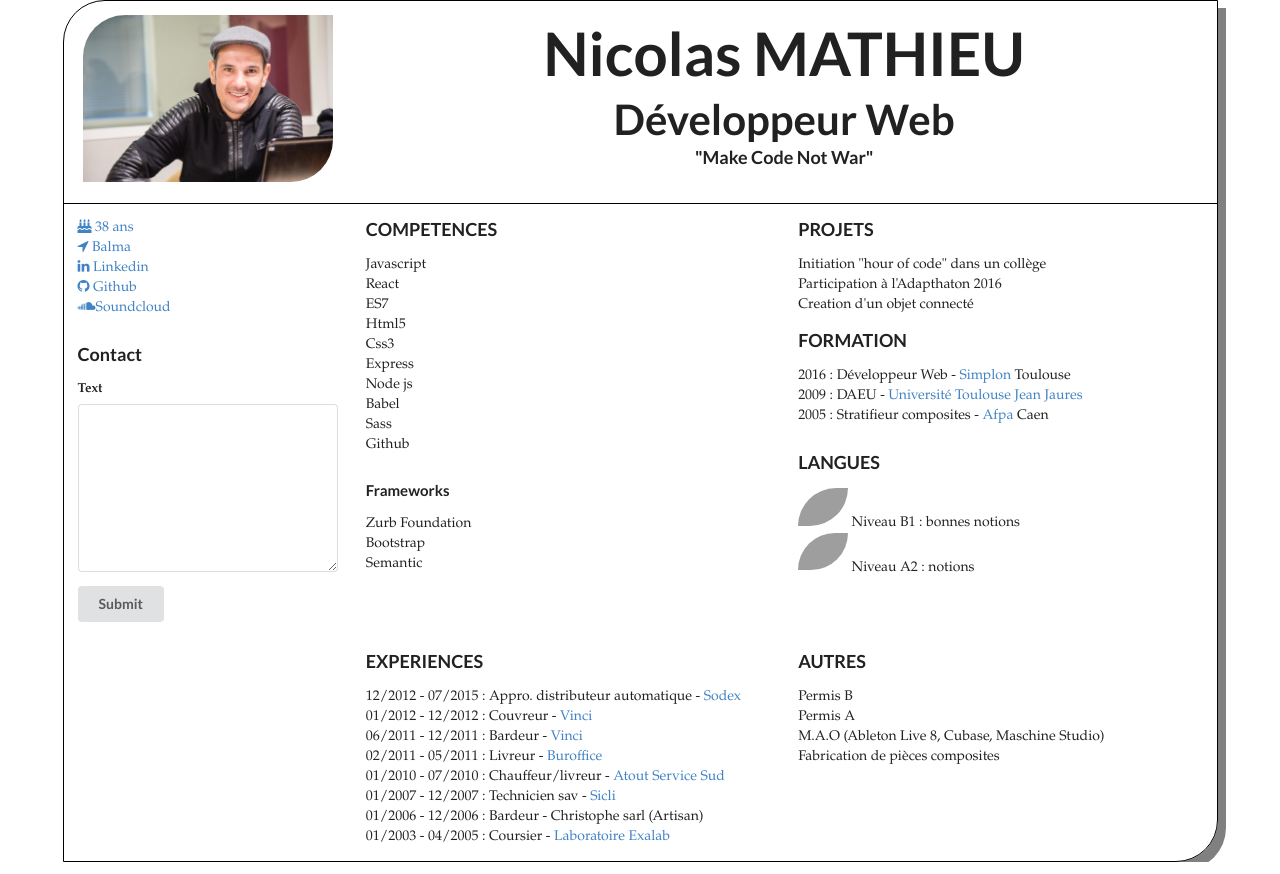
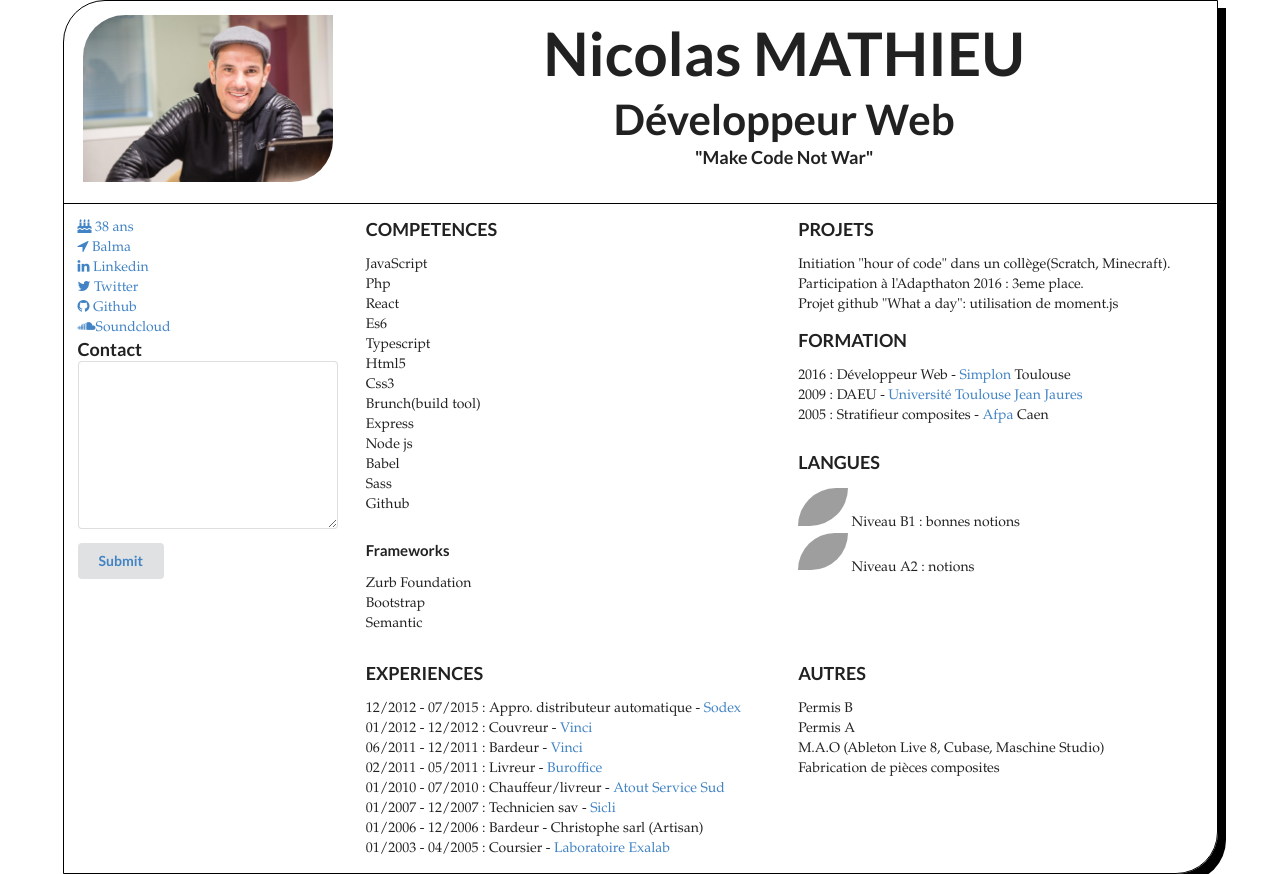
Before and after one commit to NickoM31/cv-nicolas-m., a website: page index.html in a window 1280 px wide. Drawn offline with nearby package versions, Linux system fonts and the light colour scheme; grey boxes are pictures that could not be loaded.

Commit message:
Update cv 15 janvier 2017

```diff
--- a/index.html
+++ b/index.html
@@ -4,8 +4,8 @@
 	<meta charset="UTF-8">
 	<title>Cv Nicolas</title>
 	<link rel="stylesheet" type="text/css" href="https://cdnjs.cloudflare.com/ajax/libs/semantic-ui/2.2.7/semantic.min.css">
+	<link rel="stylesheet" type="text/css" href="https://cdnjs.cloudflare.com/ajax/libs/font-awesome/4.7.0/css/font-awesome.css">
 	<link rel="stylesheet" type="text/css" href="css/style.css">
-	<link rel="stylesheet" type="text/css" href="https://cdnjs.cloudflare.com/ajax/libs/font-awesome/4.7.0/css/font-awesome.css">
 </head>
 <body>
 
@@ -28,26 +28,29 @@
 					<div><a class="contact" href="http://www.calendriergratuit.fr/calendrier-1979.htm"><i class="fa fa-birthday-cake" aria-hidden="true"></i> 38 ans</a></div>
 					<div> <a class="contact" href="https://www.google.fr/intl/fr/earth/"><i class="fa fa-location-arrow" aria-hidden="true"></i> Balma</a></div>
 					<div><a class="contact" href="https://fr.linkedin.com/in/nicolas-mathieu-08ba1b134"><i class="fa fa-linkedin" aria-hidden="true"></i> Linkedin</a></div>
+					<div><a class="contact" href="https://twitter.com/nicolasMdevWeb"><i class="fa fa-twitter" aria-hidden="true"></i> Twitter</a></div>
 					<div><a class="contact" href="https://github.com/NickoM31"><i class="fa fa-github" aria-hidden="true"></i> Github</a></div>
 					<div><a class="contact" href="https://soundcloud.com/user-677857453"><i class="fa fa-soundcloud" aria-hidden="true"></i>Soundcloud</a></div>
 				</div>
-				<h3>Contact</h3>
 				<form class="ui form">
+					<label for="contact"><h3>Contact</h3></label>
 					<div class="field">
-						<label>Text</label>
-						<textarea></textarea>
+						<textarea id="contact"></textarea>
 					</div>
-					<button class="ui button" type="submit">Submit</button>
+					<button class="ui button" type="submit"><a href="mailto:nicolasmathieu31130@gmail.com">Submit</a></button>
 				</form>
 			</div>
 			<div class="six wide column">
 				<h3>COMPETENCES</h3>
 				<div class="ui list">
-					<li>Javascript</li>
+					<li>JavaScript</li>
+					<li>Php</li>
 					<li>React</li>
-					<li>ES7</li>
+					<li>Es6</li>
+					<li>Typescript</li>
 					<li>Html5</li>
 					<li>Css3</li>
+					<li>Brunch(build tool)</li>
 					<li>Express</li>
 					<li>Node js</li>
 					<li>Babel</li>
@@ -62,9 +65,10 @@
 			<div class="six wide column">
 				<h3>PROJETS</h3>
 				<div class="ui list">
-					<li>Initiation "hour of code" dans un collège</li>
-					<li>Participation à l'Adapthaton 2016</li>
-					<li>Creation d'un objet connecté</li>
+					<li>Initiation "hour of code" dans un collège(Scratch, Minecraft).</li>
+					<li>Participation à l'Adapthaton 2016 : 3eme place.</li>
+					<li>Projet github "What a day": utilisation de moment.js</li>
+
 				</div>
 				<div class="raw">
 					<h3>FORMATION</h3>
--- /dev/null
+++ b/sass/style.scss
@@ -0,0 +1,37 @@
+*{
+	box-sizing:border-box;
+}
+
+$bgcolor :white;
+$fontFamily:garamond;
+$fontSize: 60px;
+
+
+body{
+	background-color : $bgcolor;
+	font-family : $fontFamily;
+
+
+}
+#container{
+	margin: auto;
+	border: 1px solid black;
+	border-radius: 3em 0 3em 0;
+	box-shadow: 8px 8px 0px black;
+}
+#entete{
+	border-bottom: 1px solid black;
+
+}
+
+img{
+	border-radius: 3em 0 3em 0;
+}
+h1{
+	font-size : $fontSize;
+
+
+}
+h2{
+	font-size: 3em;
+}
```
Also changed, not shown: css/style.css, 2 other files.
